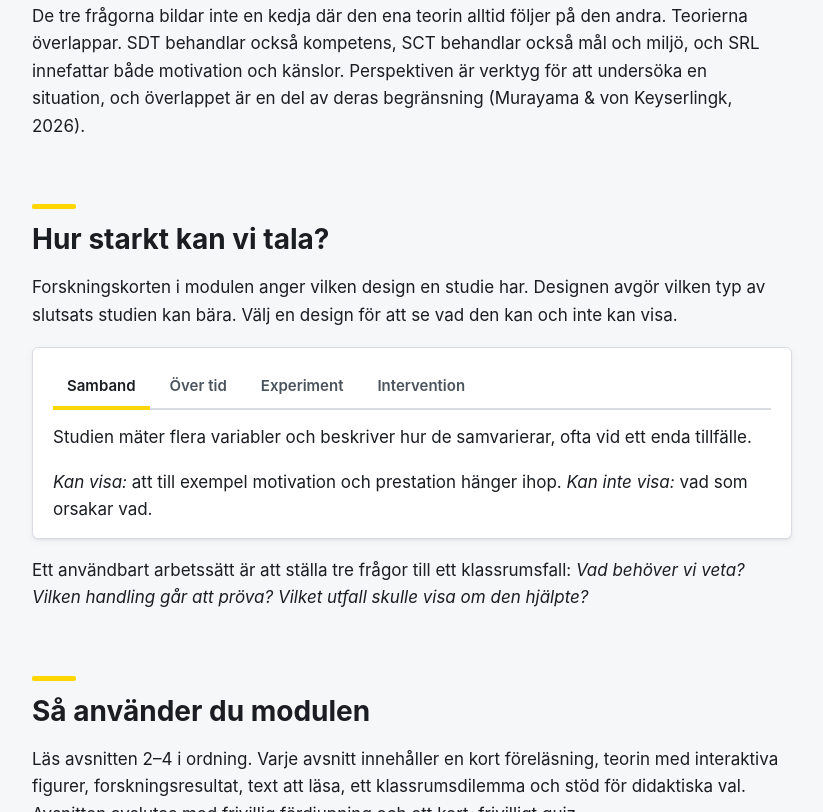
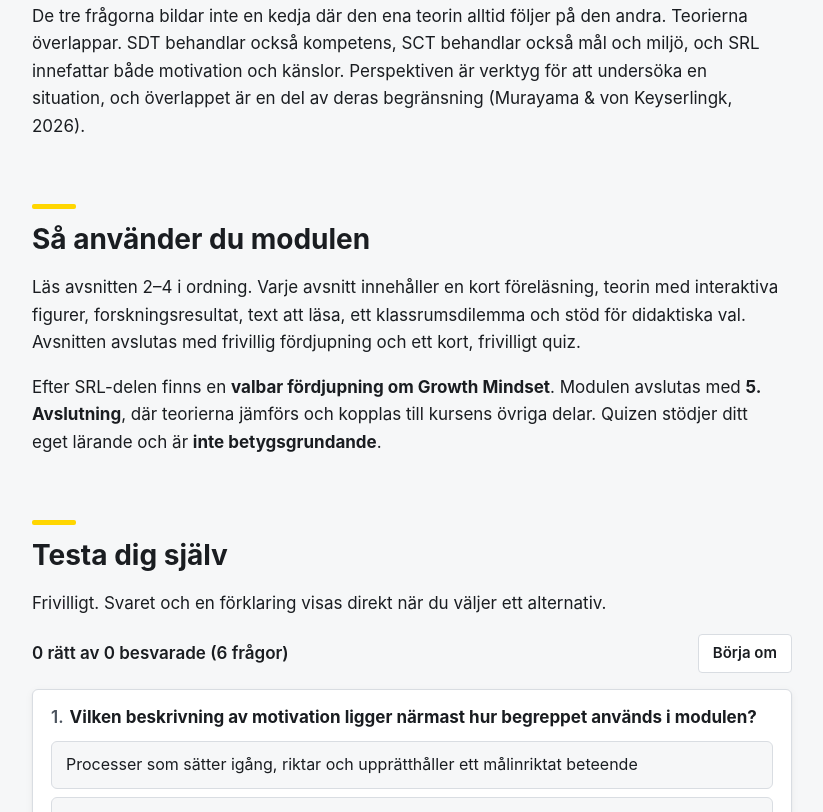
Before and after one commit to JimmyKarlssons/motivation, a plain HTML site: page inledning.html in a window 1280 px wide. Shown: the part 1400-2212 px from the top of the page, without its empty margins (34-857 px from the left). Drawn offline with Linux system fonts and the light colour scheme.

Commit message:
Inledning: ta bort avsnittet om forskningsdesign
Co-Authored-By: Claude Opus 5.5 <noreply@anthropic.com>

```diff
--- a/inledning.html
+++ b/inledning.html
@@ -46,21 +46,6 @@ Källa: Ryan &amp; Deci (2020); Schunk &amp; DiBenedetto (2020); Zimmerman (2002
 </p>
 </div>
 <p>De tre frågorna bildar inte en kedja där den ena teorin alltid följer på den andra. Teorierna överlappar. SDT behandlar också kompetens, SCT behandlar också mål och miljö, och SRL innefattar både motivation och känslor. Perspektiven är verktyg för att undersöka en situation, och överlappet är en del av deras begränsning (Murayama &amp; von Keyserlingk, 2026).</p>
-<h2 id="hur-starkt-kan-vi-tala">Hur starkt kan vi tala?</h2>
-<p>Forskningskorten i modulen anger vilken design en studie har. Designen avgör vilken typ av slutsats studien kan bära. Välj en design för att se vad den kan och inte kan visa.</p>
-<div id="designer" class="figur" data-typ="flikar" data-etikett="Välj design">
-<ul>
-<li><p><strong>Samband:</strong> Studien mäter flera variabler och beskriver hur de samvarierar, ofta vid ett enda tillfälle.</p>
-<p><em>Kan visa:</em> att till exempel motivation och prestation hänger ihop. <em>Kan inte visa:</em> vad som orsakar vad.</p></li>
-<li><p><strong>Över tid:</strong> Studien följer samma personer vid flera tillfällen och prövar vilken variabel som förutsäger den andra senare.</p>
-<p><em>Kan visa:</em> tidsordning. <em>Kan inte visa:</em> orsak, eftersom andra förklaringar inte är uteslutna.</p></li>
-<li><p><strong>Experiment:</strong> Forskarna ändrar ett villkor och fördelar deltagarna slumpmässigt mellan villkoren, ofta i en kontrollerad miljö.</p>
-<p><em>Kan visa:</em> effekten av det villkor som ändrades. <em>Kan inte visa:</em> att effekten blir densamma i ett vanligt klassrum.</p></li>
-<li><p><strong>Intervention:</strong> Studien prövar en undervisningsinsats i praktiken och jämför med en grupp som inte fick insatsen.</p>
-<p><em>Kan visa:</em> effekten av den insats som faktiskt gavs, i det studerade sammanhanget. <em>Kan inte visa:</em> vilken del av insatsen som gjorde skillnaden, när insatsen består av flera delar.</p></li>
-</ul>
-</div>
-<p>Ett användbart arbetssätt är att ställa tre frågor till ett klassrumsfall: <em>Vad behöver vi veta? Vilken handling går att pröva? Vilket utfall skulle visa om den hjälpte?</em></p>
 <h2 id="sa-anvander-du-modulen">Så använder du modulen</h2>
 <p>Läs avsnitten 2–4 i ordning. Varje avsnitt innehåller en kort föreläsning, teorin med interaktiva figurer, forskningsresultat, text att läsa, ett klassrumsdilemma och stöd för didaktiska val. Avsnitten avslutas med frivillig fördjupning och ett kort, frivilligt quiz.</p>
 <p>Efter SRL-delen finns en <strong>valbar fördjupning om Growth Mindset</strong>. Modulen avslutas med <strong>5. Avslutning</strong>, där teorierna jämförs och kopplas till kursens övriga delar. Quizen stödjer ditt eget lärande och är <strong>inte betygsgrundande</strong>.</p>
@@ -72,7 +57,7 @@ Källa: Ryan &amp; Deci (2020); Schunk &amp; DiBenedetto (2020); Zimmerman (2002
 
 <nav class="blad" aria-label="Bläddra"><a class="nasta" href="sdt.html"><small>Nästa</small>2. SDT</a></nav>
 </main>
-<aside class="inneh"><div class="inneh-ruta"><details class="inneh-mobil" open><summary>På sidan</summary><h2 class="inneh-rubrik">På sidan</h2><ol><li><a href="#vad-ar-motivation">Vad är motivation?</a></li><li><a href="#tre-perspektiv">Tre perspektiv</a></li><li><a href="#hur-starkt-kan-vi-tala">Hur starkt kan vi tala?</a></li><li><a href="#sa-anvander-du-modulen">Så använder du modulen</a></li><li><a href="#testa-dig-sjalv">Testa dig själv</a></li></ol></details></div></aside>
+<aside class="inneh"><div class="inneh-ruta"><details class="inneh-mobil" open><summary>På sidan</summary><h2 class="inneh-rubrik">På sidan</h2><ol><li><a href="#vad-ar-motivation">Vad är motivation?</a></li><li><a href="#tre-perspektiv">Tre perspektiv</a></li><li><a href="#sa-anvander-du-modulen">Så använder du modulen</a></li><li><a href="#testa-dig-sjalv">Testa dig själv</a></li></ol></details></div></aside>
 </div>
 <footer class="fot"><div>Modulen Motivation i kursen KVAU20, Karlstads universitet.</div></footer>
 <script src="assets/sida.js?v=252fc798" defer></script>
```
